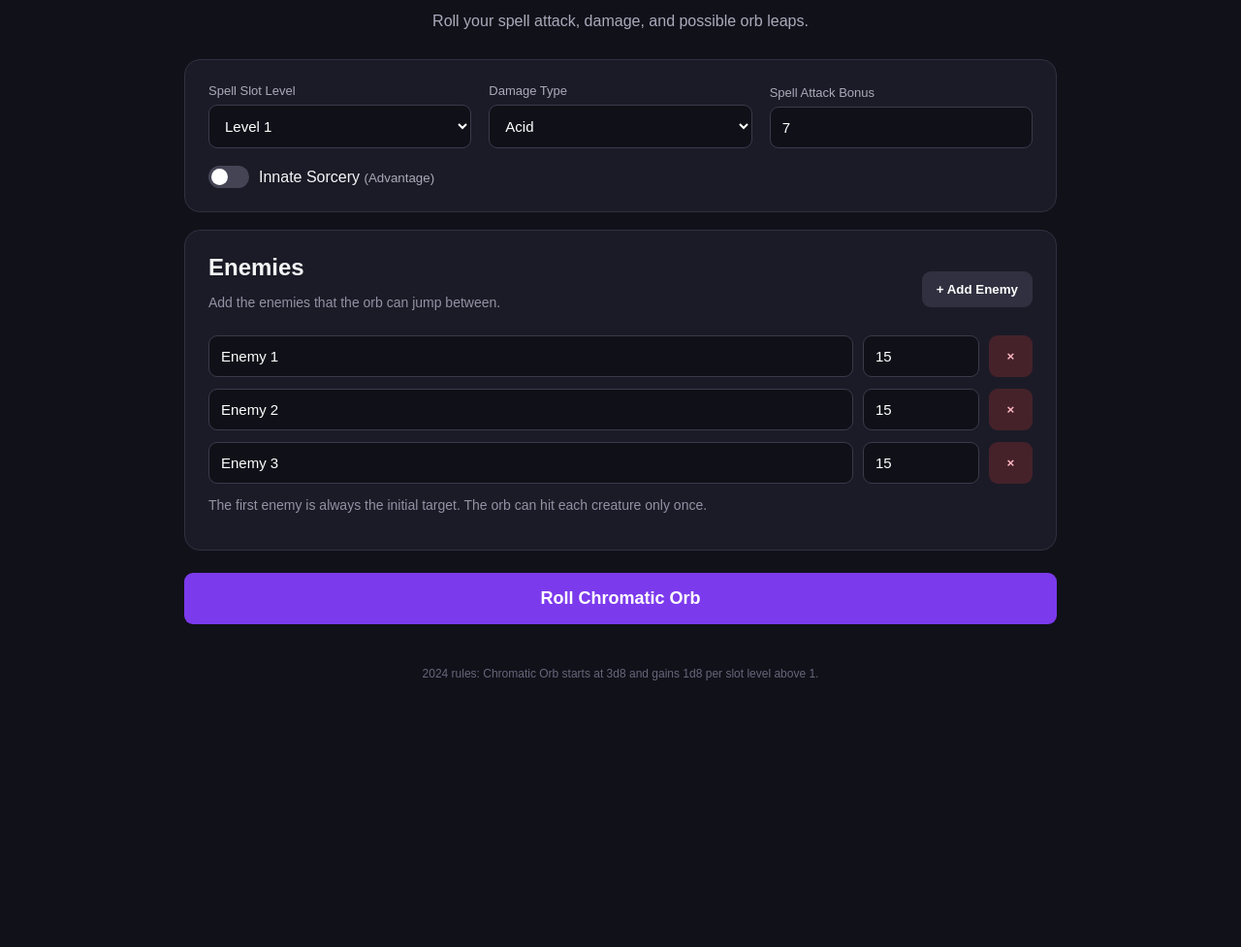
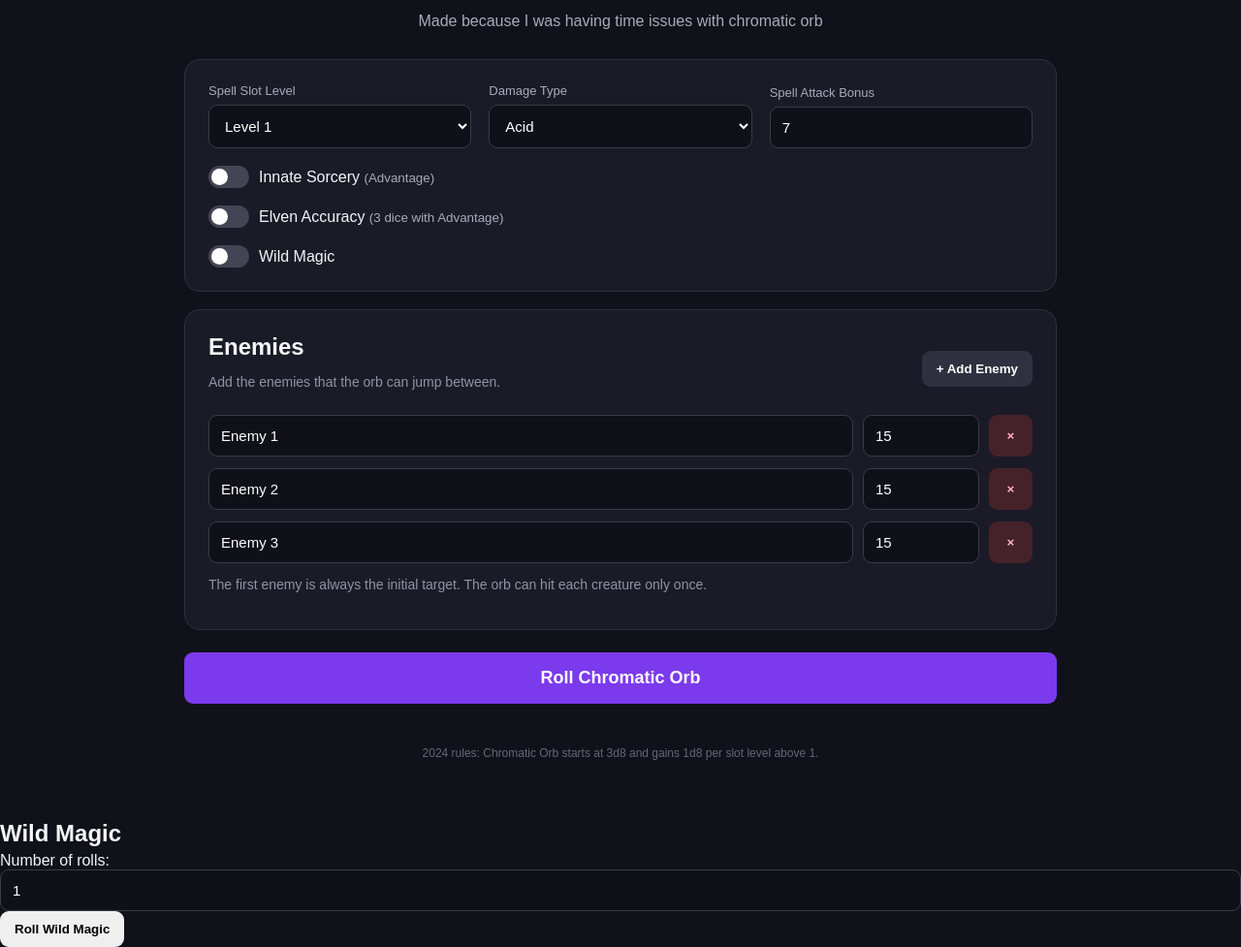
Before and after one commit to nebsulk/nebsulk.github.io, a plain HTML site: page chromatic orb thing/index.html in a window 1280 px wide. Shown: the part 121-1098 px from the top of the page at 97% size. Before the commit the page ends 885 px from the top, so only its background shows below. Drawn offline with Linux system fonts and the light colour scheme.

Commit message:
Update index.html

```diff
--- a/chromatic orb thing/index.html
+++ b/chromatic orb thing/index.html
@@ -10,7 +10,7 @@
         <header>
             <p class="eyebrow">D&D 2024</p>
             <h1>Chromatic Orb</h1>
-            <p class="subtitle">Roll your spell attack, damage, and possible orb leaps.</p>
+            <p class="subtitle">Made because I was having time issues with chromatic orb</p>
         </header>
 
         <section class="panel settings">
@@ -51,6 +51,17 @@
                 <span class="slider"></span>
                 <span>Innate Sorcery <small>(Advantage)</small></span>
             </label>
+			<label class="toggle">
+			<input type="checkbox" id="elvenAccuracy">
+			<span class="slider"></span>
+			<span>Elven Accuracy <small>(3 dice with Advantage)</small></span>
+			</label>
+
+			<label class="toggle">
+			<input type="checkbox" id="wildMagic">
+			<span class="slider"></span>
+			<span>Wild Magic</span>
+			</label>
         </section>
 
         <section class="panel">
@@ -91,6 +102,17 @@
         </footer>
     </main>
 
-    <script src="main.js"></script>
+
+	<aside class="wild-magic-sidebar">
+    <h2>Wild Magic</h2>
+
+    <label for="wildMagicAmount">Number of rolls:</label>
+    <input type="number" id="wildMagicAmount" min="1" value="1">
+
+    <button id="wildMagicButton">Roll Wild Magic</button>
+
+    <div id="wildMagicResults"></div>
+	</aside>
+ <script src="main.js"></script>
 </body>
 </html>
```
